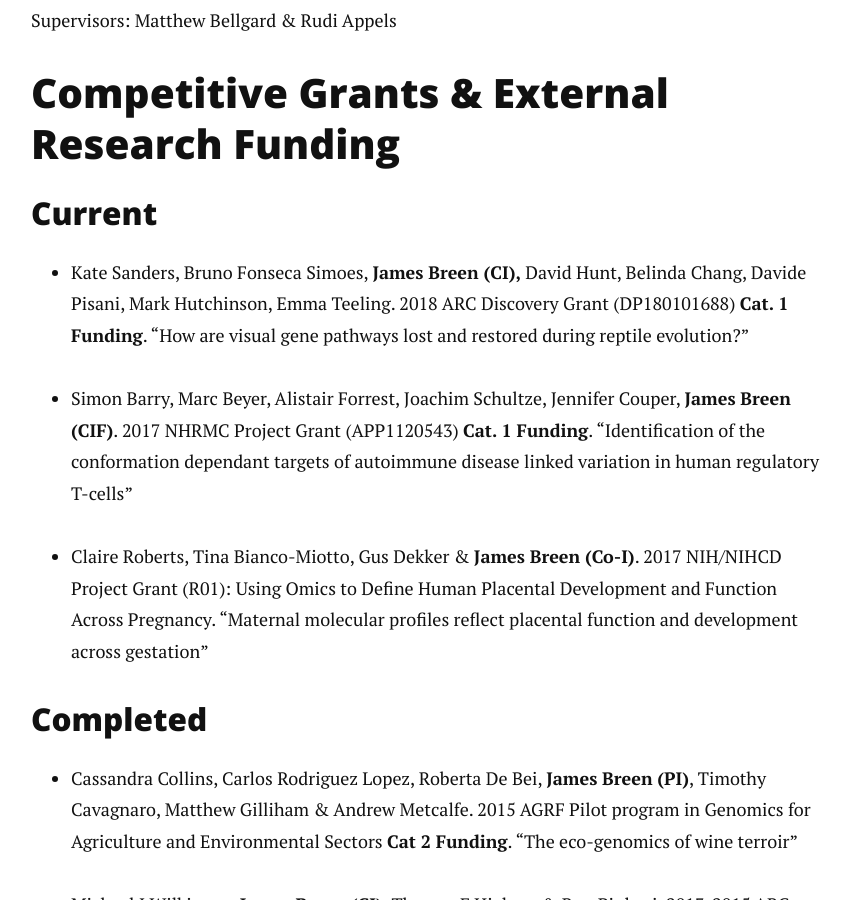
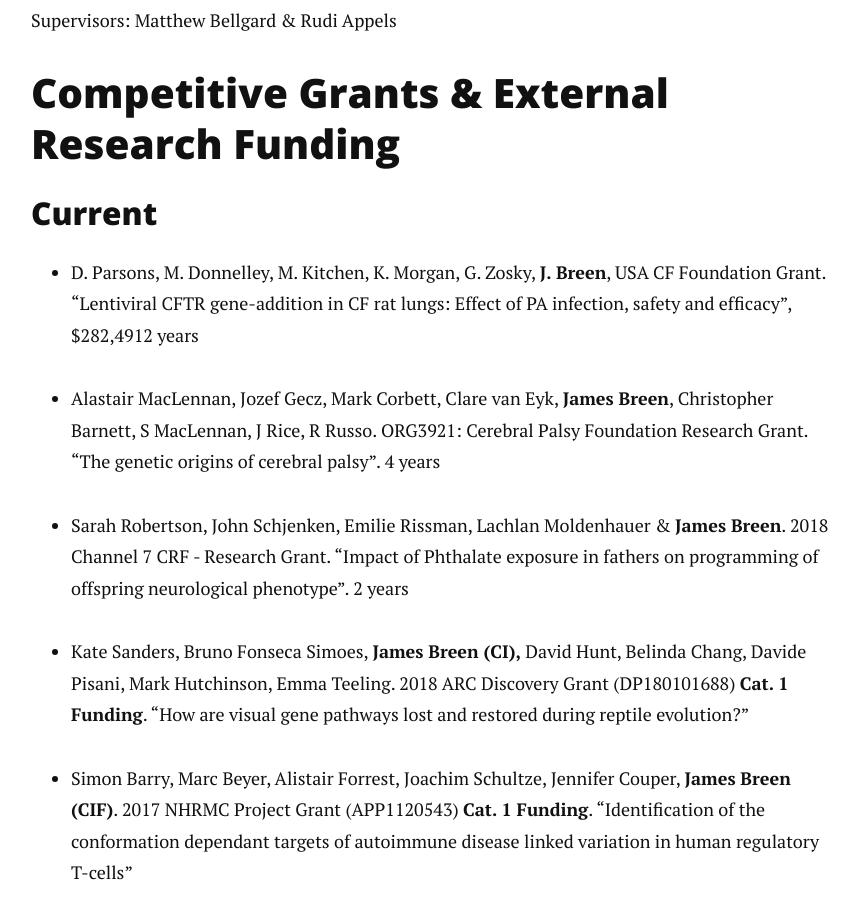
Before and after one commit to jimmybgammyknee/jimmybgammyknee.github.io, a Jekyll site: the page built from cv.md, in a window 1280 px wide and 900 px high, scrolled down 1968 px. Shown: the whole window, without its empty margins (209-1068 px from the left). Built offline with Jekyll 4.4.1, drawn with Linux system fonts in a browser that asks for light colours; nearby versions of some CDN libraries.

Commit message:
Added new grants

```diff
--- a/cv.md
+++ b/cv.md
@@ -63,6 +63,12 @@ Supervisors: Matthew Bellgard & Rudi Appels <br>
 ## Competitive Grants & External Research Funding
 
 ### Current
+
+- D. Parsons, M. Donnelley, M. Kitchen, K. Morgan, G. Zosky, **J. Breen**, USA CF Foundation Grant. “Lentiviral CFTR gene-addition in CF rat lungs: Effect of PA infection, safety and efficacy”, $282,4912 years
+
+- Alastair MacLennan, Jozef Gecz, Mark Corbett, Clare van Eyk, **James Breen**, Christopher Barnett, S MacLennan, J Rice, R Russo. ORG3921: Cerebral Palsy Foundation Research Grant. “The genetic origins of cerebral palsy”. 4 years
+
+- Sarah Robertson, John Schjenken, Emilie Rissman, Lachlan Moldenhauer & **James Breen**. 2018 Channel 7 CRF - Research Grant. “Impact of Phthalate exposure in fathers on programming of offspring neurological phenotype”. 2 years
 
 - Kate Sanders, Bruno Fonseca Simoes, **James Breen (CI),** David Hunt, Belinda Chang, Davide Pisani, Mark Hutchinson, Emma Teeling. 2018 ARC Discovery Grant (DP180101688) **Cat. 1 Funding**. "How are visual gene pathways lost and restored during reptile evolution?"
 
```
